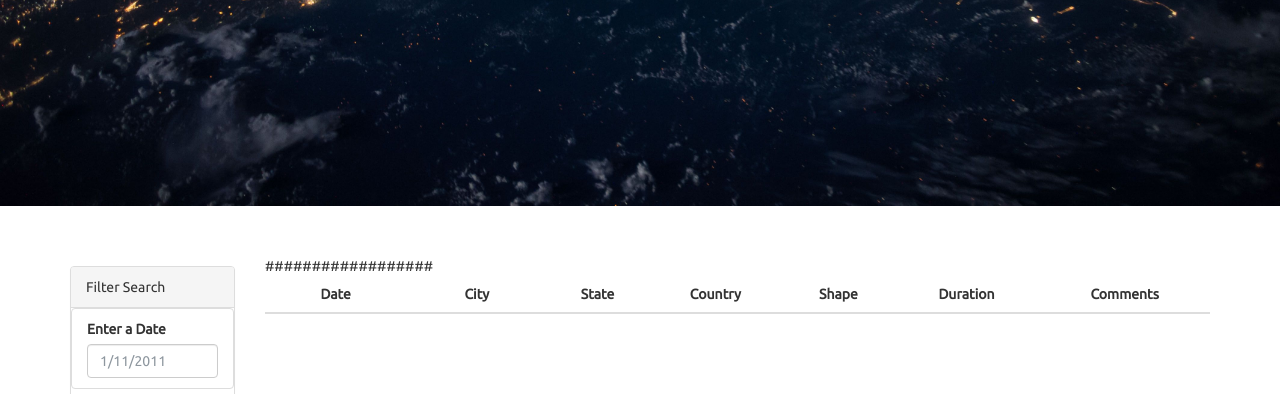
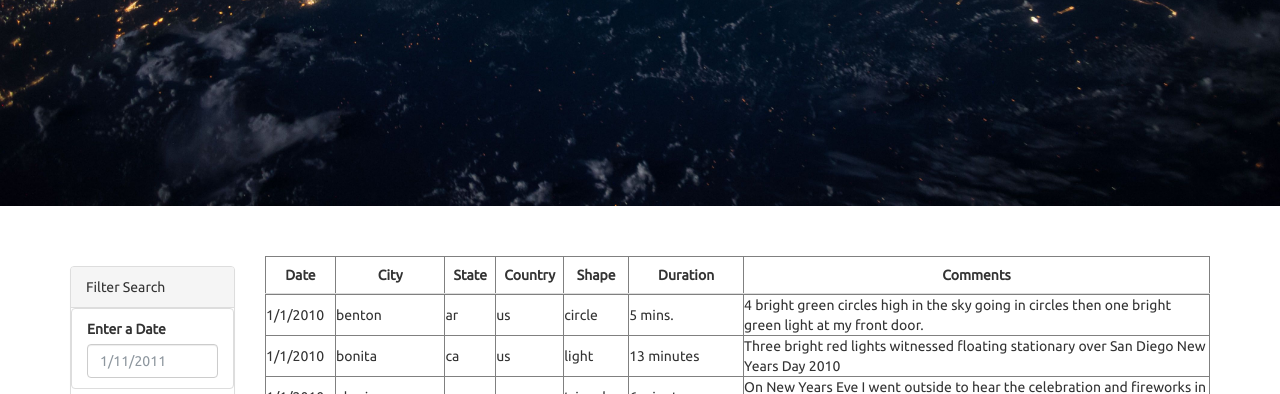
Before and after one commit to tomalley16/javascript-challenge, a plain HTML site: page index.html in a window 1280 px wide. Shown: the part 406-800 px from the top of the page. Drawn offline with nearby package versions, Linux system fonts and the light colour scheme.

Commit message:
Updated and completed 1a

```diff
--- a/index.html
+++ b/index.html
@@ -49,7 +49,7 @@
         </div>
         <div class="col-md-10">
           <div id="table-area" class="">
-            <table id="ufo-table" class="table table-striped">
+            <table id="ufo-table" class="table table-striped" border="1">
               <thead>
                 <tr>
                   <th class="table-head">Date</th>
@@ -61,7 +61,7 @@
                   <th class="table-head">Comments</th>
                 </tr>
               </thead>
-              <tbody>##################</tbody>
+              <tbody></tbody>
             </table>
           </div>
         </div>
--- a/static/js/app.js
+++ b/static/js/app.js
@@ -7,11 +7,11 @@ var tbody = d3.select("tbody");
 console.log(data);
 
 // 1) Looping through that data and console.log each object:
-data.forEach(function(ufoReport) {
-    console.log(ufoReport);
-});
+// data.forEach(function(ufoReport) {
+//     console.log(ufoReport);
+// });
 
-// 2) Using D3 to append one talbe row for each object:
+// 2) Using D3 to append one table row for each object:
 // data.forEach(function(ufoReport) {
 //     console.log(ufoReport);
 //     var row = tbody.append("tr");
@@ -21,7 +21,19 @@ data.forEach(function(ufoReport) {
 //     });
 // });
 
-//  3) Use D3 to append 1 cell per weather report value (date/time, city, state, country, shape, comment:
+//  3) Using D3 to append 1 cell per weather report value (date/time, city, state, country, shape, comment:
+// data.forEach(function(ufoReport) {
+//     console.log(ufoReport);
+//     var row = tbody.append("tr");
+
+//     Object.entries(ufoReport).forEach(function([key, value]) {
+//         console.log(key, value)
+
+//         var cell = tbody.append("td");
+//     });
+// });
+
+//  4) Using D3 to update each cell's text with the ufo data values:
 data.forEach(function(ufoReport) {
     console.log(ufoReport);
     var row = tbody.append("tr");
@@ -30,5 +42,6 @@ data.forEach(function(ufoReport) {
         console.log(key, value)
 
         var cell = tbody.append("td");
+        cell.text(value);
     });
 });
```
